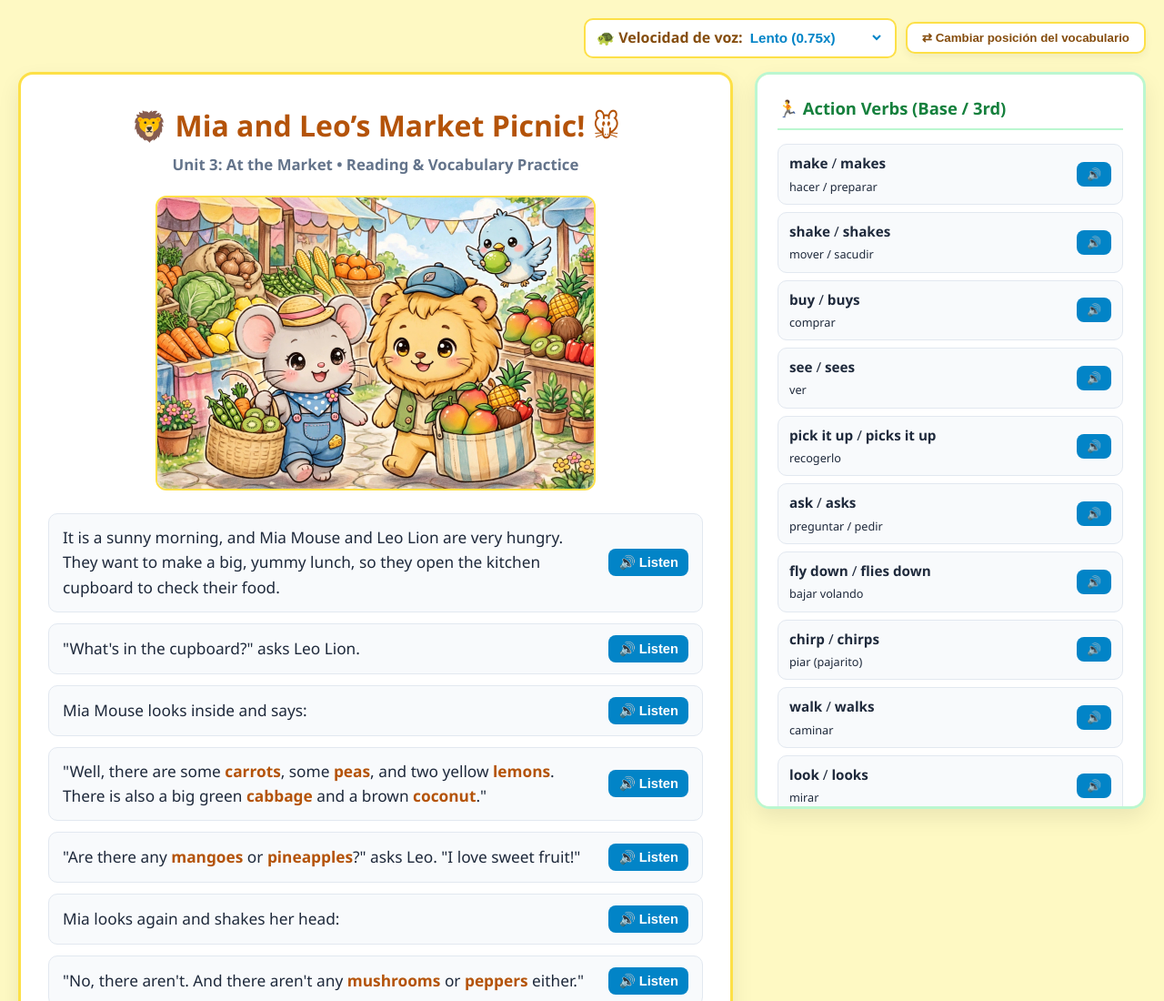
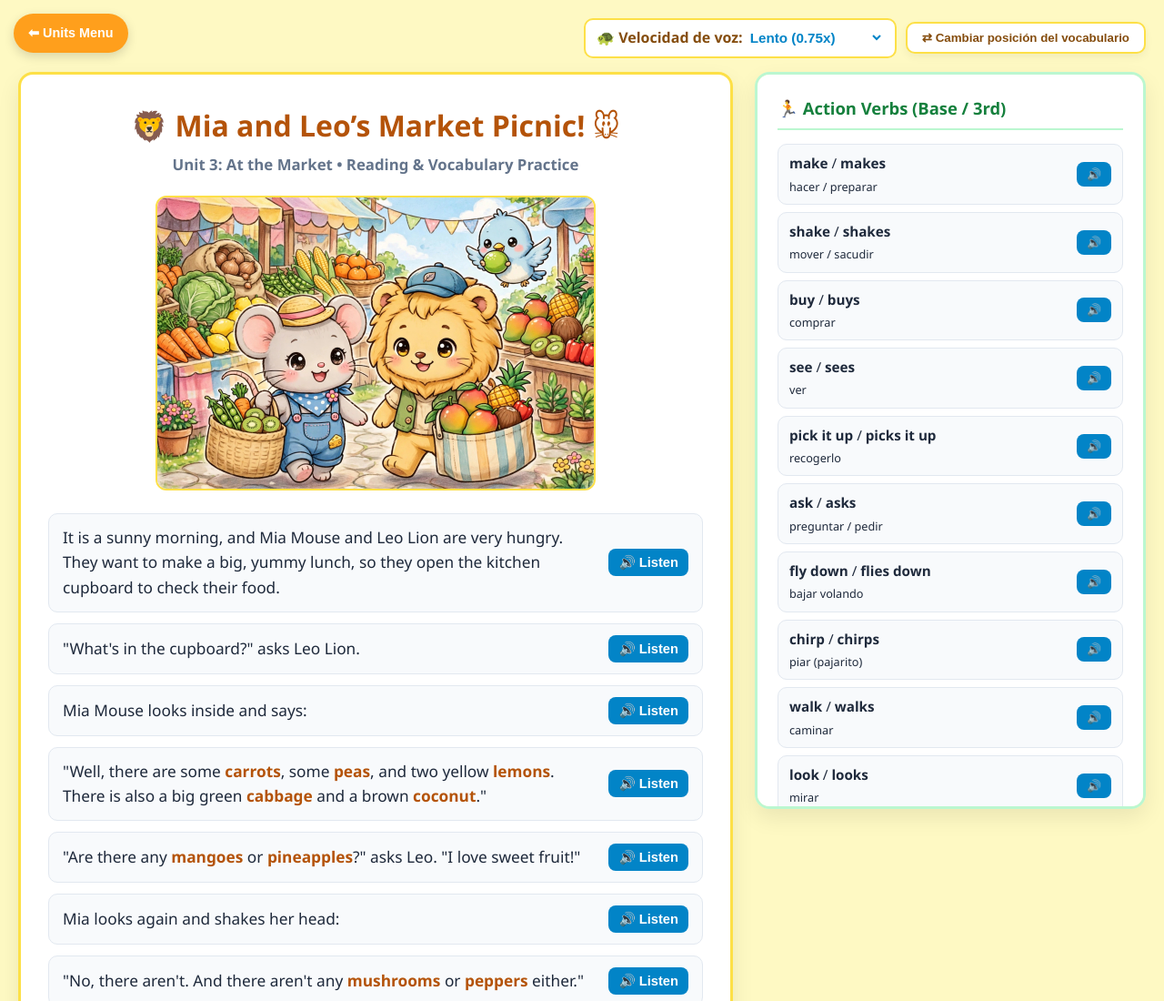
Before and after one commit to opgonzal84327/Naomi, a plain HTML site: page 2do/English/Unit3/MiaLeo.html in a window 1280 px wide. Shown: the top 1100 px of the page at 91% size. Drawn offline with Linux system fonts and the light colour scheme.

Commit message:
modificaciones para regresar a menu

```diff
--- a/2do/English/Unit3/MiaLeo.html
+++ b/2do/English/Unit3/MiaLeo.html
@@ -54,6 +54,29 @@
     </style>
 </head>
 <body>
+    <!-- 👇 PEGA EL BOTÓN AQUÍ MISMO -->
+    <a href="../menuEnglish.html" style="
+        position: fixed;
+        top: 15px;
+        left: 15px;
+        z-index: 9999;
+        background-color: #ff9f1c;
+        color: #ffffff;
+        font-family: 'Nunito', sans-serif;
+        font-weight: 800;
+        font-size: 0.9rem;
+        text-decoration: none;
+        padding: 10px 16px;
+        border-radius: 30px;
+        box-shadow: 0 4px 12px rgba(0, 0, 0, 0.15);
+        display: inline-flex;
+        align-items: center;
+        gap: 6px;
+        transition: transform 0.2s ease, background-color 0.2s ease;
+    " onmouseover="this.style.backgroundColor='#e08200'; this.style.transform='scale(1.05)';"
+        onmouseout="this.style.backgroundColor='#ff9f1c'; this.style.transform='scale(1)';">
+        ⬅ Units Menu
+    </a>
 <div class="top-controls" style="gap: 10px; align-items: center; flex-wrap: wrap;">
     <label for="voice-speed" style="font-weight: bold; color: #854d0e; background: #fff; padding: 7px 12px; border-radius: 10px; border: 2px solid #fde047;">
         🐢 Velocidad de voz:
```
Also changed, not shown: 2do/English/Unit3/MiloMaya.html (+23 -0 lines), 2do/English/Unit3/TobyBella.html (+23 -0 lines).
